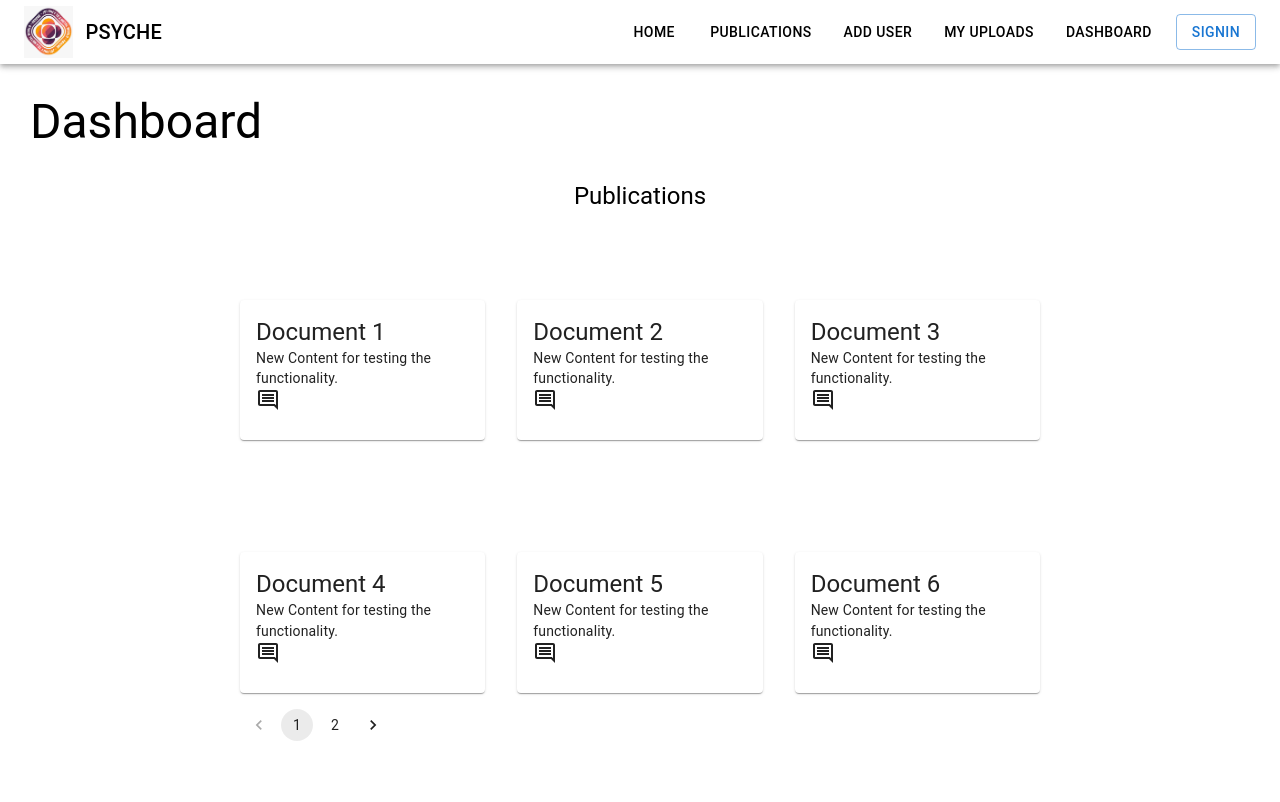
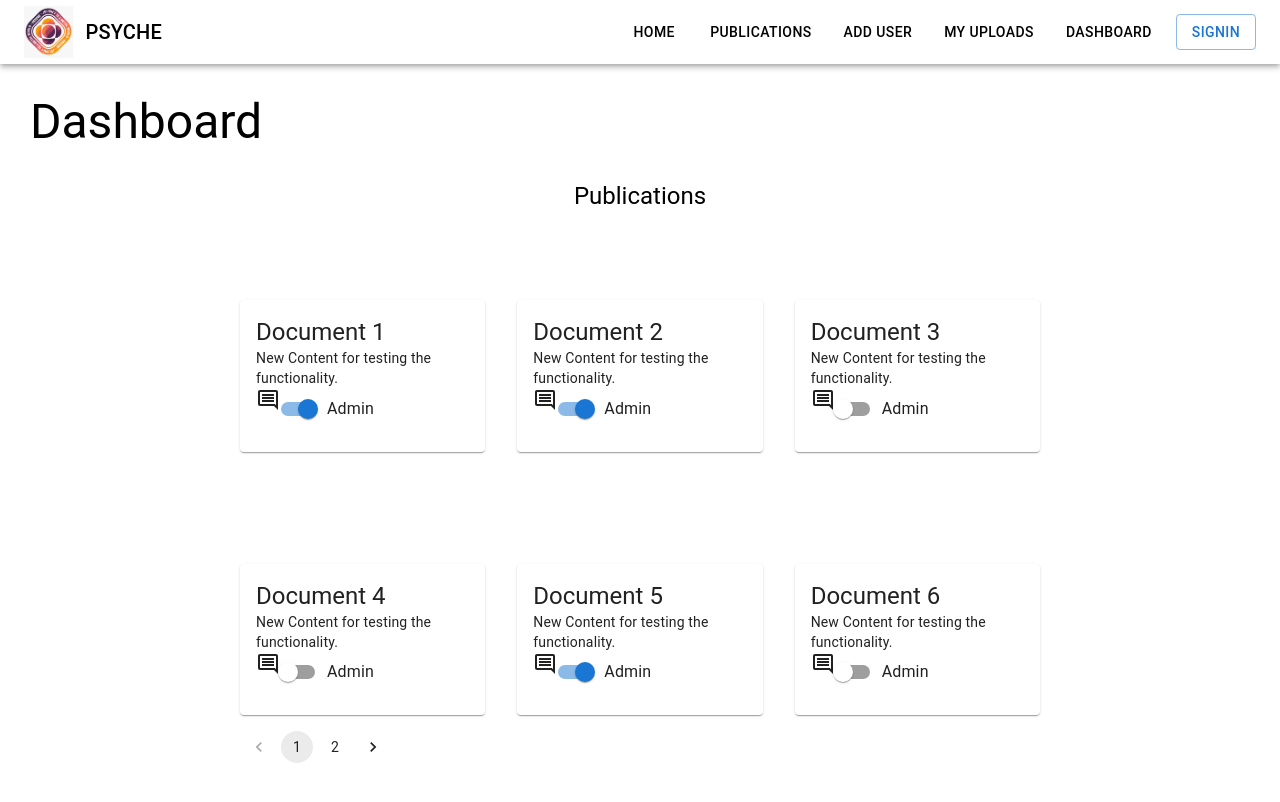
Before and after one commit to MissionToPsyche/tungesten_I7_PubSub, a React (Vite) app in the folder client/: page /dashboard in a window 1280 px wide. Shown: the top 802 px of the page. Built offline with nearby package versions, Linux system fonts and the light colour scheme.

Commit message:
US128: started working on altering user and admin access

```diff
--- a/client/src/components/Dashboard.jsx
+++ b/client/src/components/Dashboard.jsx
@@ -9,6 +9,8 @@ import DialogContentText from '@mui/material/DialogContentText';
 import DialogTitle from '@mui/material/DialogTitle';
 import TextField from '@mui/material/TextField';
 import Button from '@mui/material/Button';
+import FormControlLabel from '@mui/material/FormControlLabel';
+import Switch from '@mui/material/Switch';
 
 
 function Dashboard() {
@@ -34,36 +36,44 @@ function Dashboard() {
 		let arr = [{
 			title: "Document 1",
 			content: "New Content for testing the functionality.",
-			comments: ['comment 1 for doc 1', 'comment 2 for doc 1']
+			comments: ['comment 1 for doc 1', 'comment 2 for doc 1'],
+			adminAccess: true
 		},
 		{
 			title: "Document 2",
 			content: "New Content for testing the functionality.",
-			comments: ['comment 1 for doc 2', 'comment 2 for doc 2']
+			comments: ['comment 1 for doc 2', 'comment 2 for doc 2'],
+			adminAccess: true
 		},
 		{
 			title: "Document 3",
-			content: "New Content for testing the functionality."
+			content: "New Content for testing the functionality.",
+			adminAccess: false
 		},
 		{
 			title: "Document 4",
-			content: "New Content for testing the functionality."
+			content: "New Content for testing the functionality.",
+			adminAccess: false
 		},
 		{
 			title: "Document 5",
-			content: "New Content for testing the functionality."
+			content: "New Content for testing the functionality.",
+			adminAccess: true
 		},
 		{
 			title: "Document 6",
-			content: "New Content for testing the functionality."
+			content: "New Content for testing the functionality.",
+			adminAccess: false
 		},
 		{
 			title: "Document 7",
-			content: "New Content for testing the functionality."
+			content: "New Content for testing the functionality.",
+			adminAccess: true
 		},
 		{
 			title: "Document 8",
-			content: "New Content for testing the functionality."
+			content: "New Content for testing the functionality.",
+			adminAccess: true
 		},
 		{
 			title: "Document 9",
@@ -84,6 +94,10 @@ function Dashboard() {
 	const handleChange = (event, value) => {
 		setPage(value);
 	};
+
+	useEffect(() => {
+		console.log(publications);
+	})
 
 	return (
 		<div>
@@ -116,9 +130,9 @@ function Dashboard() {
 }
 
 function Publication({ publication }) {
-	const { title, content, comments } = publication;
+	var { title, content, comments, adminAccess } = publication;
 
-	const [isCommentOpen, setIsCommentOpen] = useState(false);
+	var [isCommentOpen, setIsCommentOpen] = useState(false);
 	const openCommentBox = () => setIsCommentOpen(true);
 	const closeCommentBox = (event, action) => {
 		if (action === 'submit') {
@@ -135,6 +149,11 @@ function Publication({ publication }) {
 		setIsCommentOpen(false);
 	}
 
+	const setAdminAccess = (event) => {
+		console.log('clicked', event.target.checked)
+		adminAccess = event.target.checked;
+	}
+
 	return (
 		<div>
 			<div style={{ display: 'flex', justifyContent: "center", marginTop: 80 }}>
@@ -148,6 +167,12 @@ function Publication({ publication }) {
 						</Typography>
 						<div>
 							<InsertCommentOutlinedIcon onClick={openCommentBox}></InsertCommentOutlinedIcon>
+							<FormControlLabel
+								control={
+									<Switch checked={adminAccess} onChange={setAdminAccess} name="admin" />
+								}
+								label="Admin"
+								/>
 							<Dialog
 								open={isCommentOpen}
 								onClose={closeCommentBox}
@@ -184,6 +209,7 @@ function Publication({ publication }) {
 									<Button type="submit">Submit</Button>
 								</DialogActions>
 							</Dialog>
+
 						</div>
 					</CardContent>
 				</Card>
```
